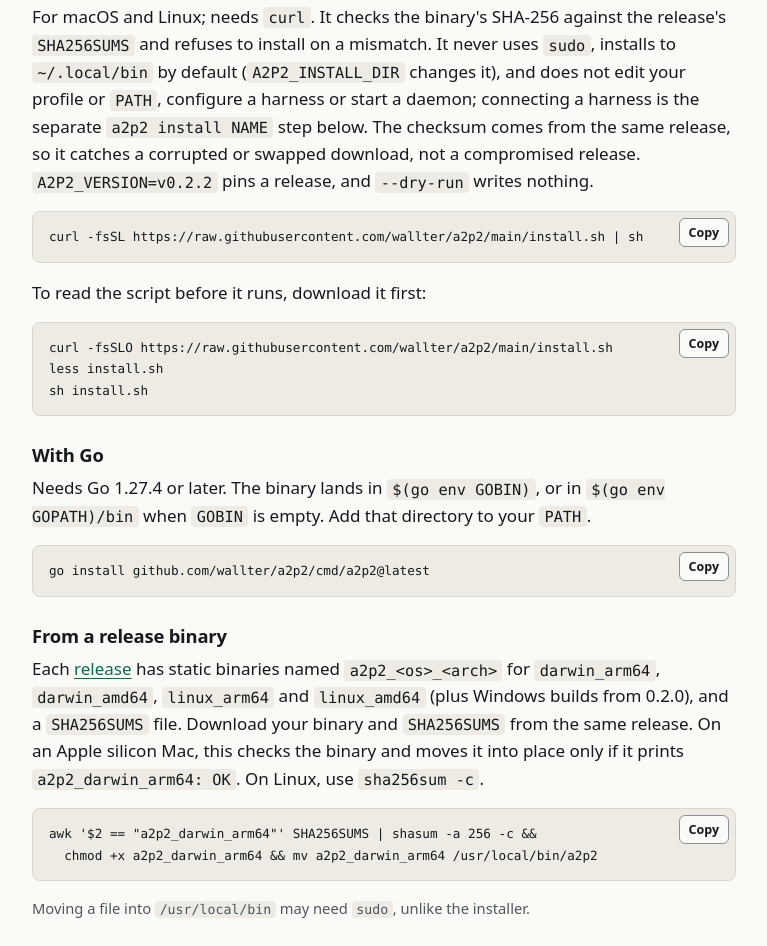
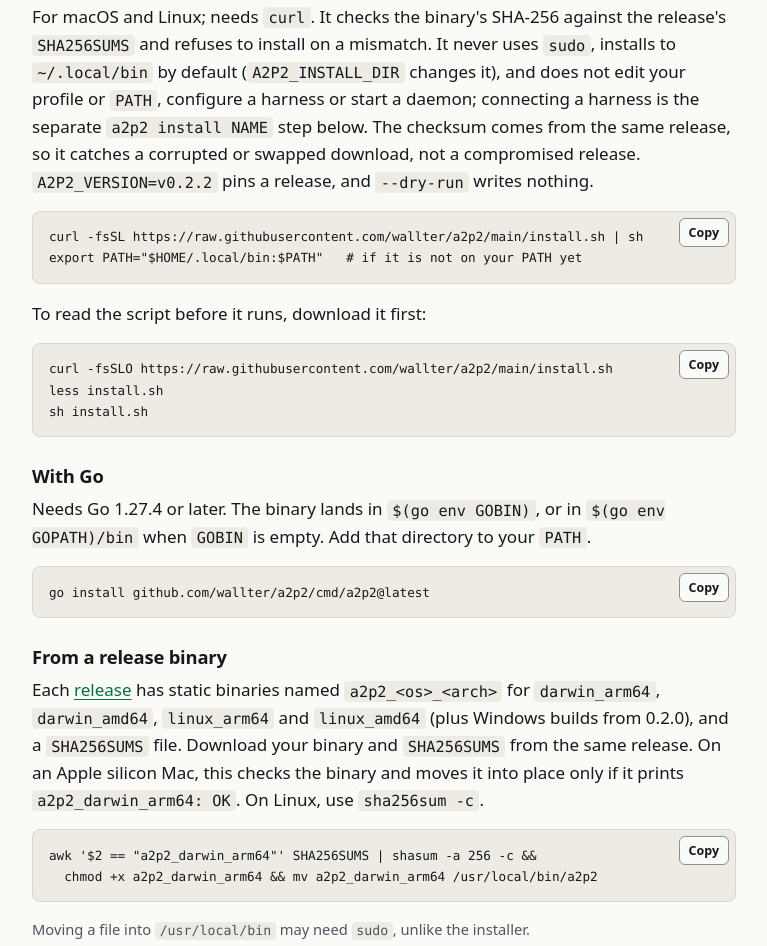
Before and after one commit to wallter/a2p2, a plain HTML site: page index.html in a window 1280 px wide. Shown: the part 5082-6028 px from the top of the page, without its empty margins (80-847 px from the left). Drawn offline with Linux system fonts and the light colour scheme.

Commit message:
Site: PATH line after the installer, as in the README
Co-Authored-By: Claude Opus 5.5 <noreply@anthropic.com>

```diff
--- a/index.html
+++ b/index.html
@@ -273,7 +273,8 @@
     <h3 id="install-script">One-line installer</h3>
     <p>For macOS and Linux; needs <code>curl</code>. It checks the binary's SHA-256 against the release's <code>SHA256SUMS</code> and refuses to install on a mismatch. It never uses <code>sudo</code>, installs to <code>~/.local/bin</code> by default (<code>A2P2_INSTALL_DIR</code> changes it), and does not edit your profile or <code>PATH</code>, configure a harness or start a daemon; connecting a harness is the separate <code>a2p2 install NAME</code> step below. The checksum comes from the same release, so it catches a corrupted or swapped download, not a compromised release. <code>A2P2_VERSION=v0.2.2</code> pins a release, and <code>--dry-run</code> writes nothing.</p>
     <div class="code" data-label="one-line installer">
-      <pre><code>curl -fsSL https://raw.githubusercontent.com/wallter/a2p2/main/install.sh | sh</code></pre>
+      <pre><code>curl -fsSL https://raw.githubusercontent.com/wallter/a2p2/main/install.sh | sh
+export PATH="$HOME/.local/bin:$PATH"   # if it is not on your PATH yet</code></pre>
     </div>
     <p>To read the script before it runs, download it first:</p>
     <div class="code" data-label="download, read, then run the installer">
```
